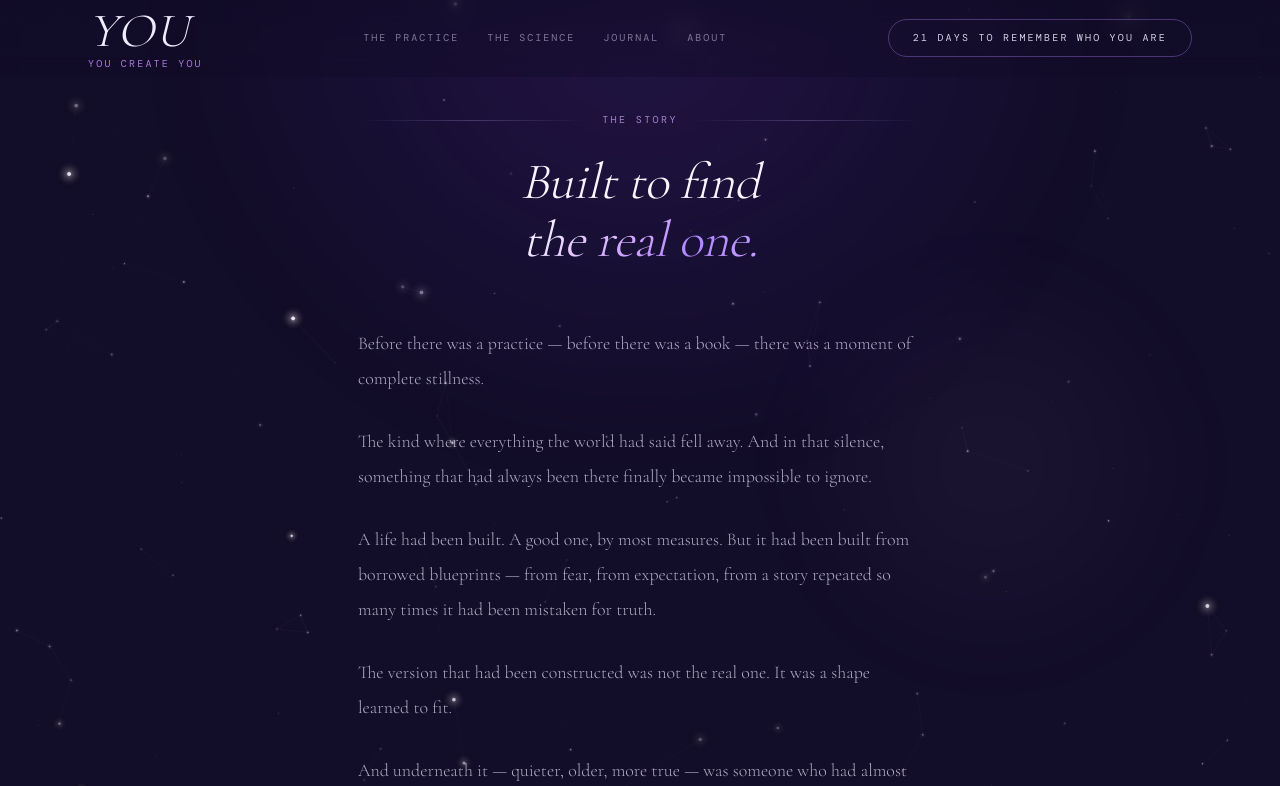
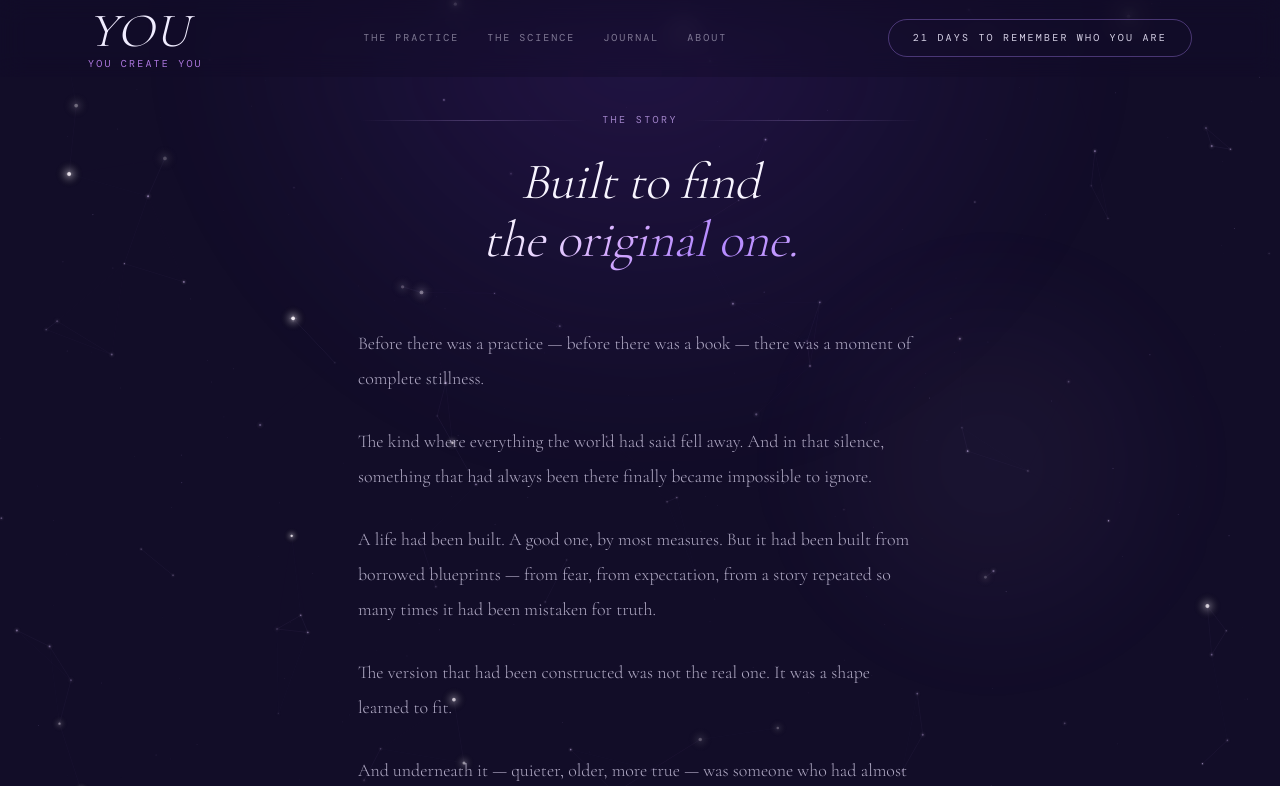
Before and after one commit to PixieC786/youcreateyou-website, a Next.js app: page /about in a window 1280 px wide. Shown: the top 786 px of the page. Built offline with nearby package versions, Linux system fonts and the light colour scheme; a web font is replaced by a local one.

Commit message:
fix: real one -> original one on about page hero

```diff
--- a/app/about/page.tsx
+++ b/app/about/page.tsx
@@ -78,7 +78,7 @@ export default function AboutPage() {
             style={{ color: '#f8f5ff', letterSpacing: '-0.01em' }}
           >
             Built to find<br />
-            <span className="text-gradient">the real one.</span>
+            <span className="text-gradient">the original one.</span>
           </motion.h1>
 
           <Para>
```
